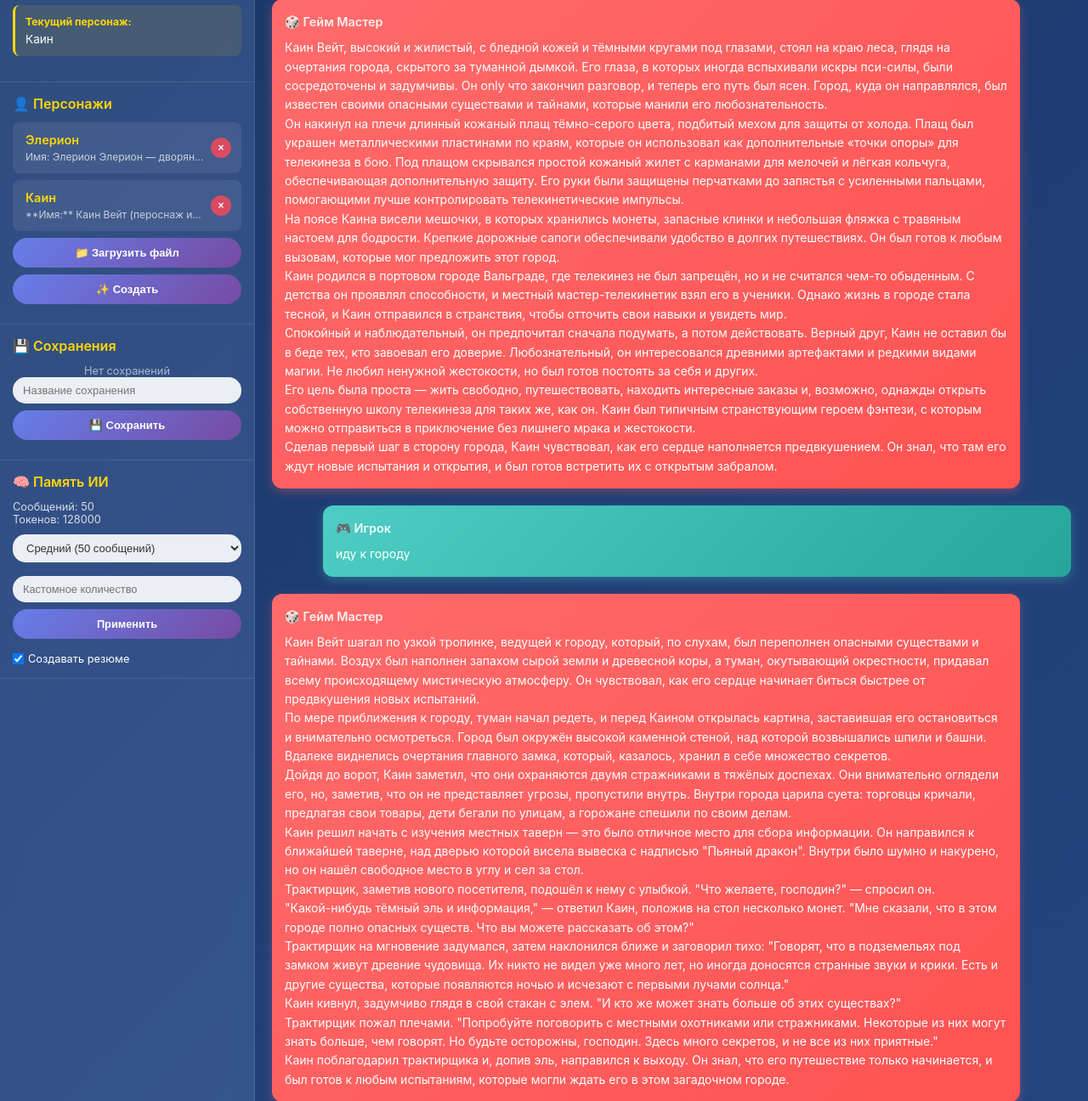
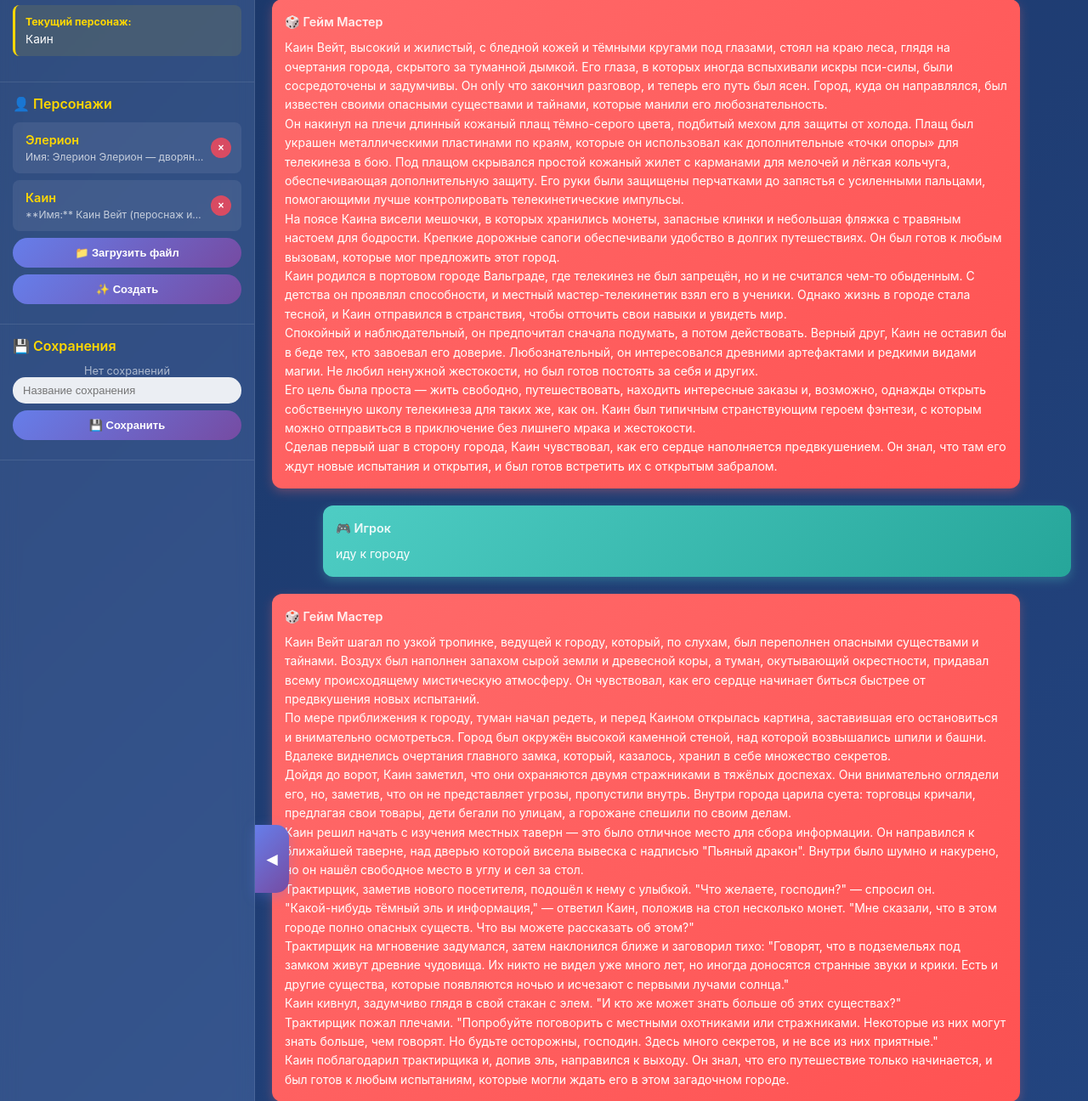
Before and after one commit to lewa68/NarrativeGame, a Flask app: page / in a window 1280 px wide. Shown: the part 289-1585 px from the top of the page at 85% size. Run offline with Flask 3, Linux system fonts and the light colour scheme; a user stored in the database is signed in; data that the repository does not hold is empty.

Commit message:
Assistant checkpoint: Убрал настройки контекста и добавил кнопку скрытия меню
Assistant generated file changes:
- main.py: Удаление пользовательских настроек контекста, Удаление маршрутов для настроек контекста
- templates/game.html: Удаление секции настроек контекста из сайдбара, Добавление кнопки скрытия сайдбара и стилей, Обновление стилей для адаптации к скрытому сайдбару, Добавление кнопки переключения сайдбара в HTML, Удаление функций управления контекстом из JavaScript, Удаление вызова loadContextConfig и добавление функции toggleSidebarCollapse, Добавление функции переключения сайдбара, Обновление мобильных стилей

---

User prompt:

так, настройки количества запоминаемого контекста должны быть только в коде, а не у пользователя, и давай еще сделаем так, что бы все меню слева можно было скрыть по кнопке< и что бы это было красиво и в стиле сайта

Replit-Commit-Author: Assistant
Replit-Commit-Session-Id: 2c980ae3-783e-40bb-bc18-732edc1f9107

```diff
--- a/main.py
+++ b/main.py
@@ -21,10 +21,10 @@ MODEL = "mistral-large-latest"
 app = Flask(__name__)
 app.secret_key = secrets.token_hex(16)
 
-# Глобальная конфигурация контекста
+# Глобальная конфигурация контекста (только в коде)
 CONTEXT_CONFIG = {
-    "max_messages": 500,
-    "max_tokens": 1280000,
+    "max_messages": 50,
+    "max_tokens": 128000,
     "summary_enabled": True,
     "context_size": "medium"
 }
@@ -679,64 +679,7 @@ def start_game():
 
 
 
-@app.route('/get_context_config', methods=['GET'])
-@login_required
-def get_context_config():
-    """Получает текущие настройки контекста"""
-    return jsonify({
-        "success": True,
-        "config": CONTEXT_CONFIG
-    })
-
-
-@app.route('/update_context_config', methods=['POST'])
-@login_required
-def update_context_config():
-    """Обновляет настройки контекста"""
-    data = request.get_json()
-
-    if 'max_messages' in data:
-        try:
-            max_messages = int(data['max_messages'])
-            if 1 <= max_messages <= 500:  # Разумные ограничения
-                CONTEXT_CONFIG['max_messages'] = max_messages
-            else:
-                return jsonify({"error": "max_messages должно быть от 1 до 500"})
-        except ValueError:
-            return jsonify({"error": "max_messages должно быть числом"})
-
-    if 'max_tokens' in data:
-        try:
-            max_tokens = int(data['max_tokens'])
-            if 1000 <= max_tokens <= 300000:  # Ограничения API
-                CONTEXT_CONFIG['max_tokens'] = max_tokens
-            else:
-                return jsonify({"error": "max_tokens должно быть от 1000 до 300000"})
-        except ValueError:
-            return jsonify({"error": "max_tokens должно быть числом"})
-
-    if 'summary_enabled' in data:
-        CONTEXT_CONFIG['summary_enabled'] = bool(data['summary_enabled'])
-
-    if 'context_size' in data:
-        size = data['context_size']
-        if size in ['small', 'medium', 'large', 'xlarge']:
-            CONTEXT_CONFIG['context_size'] = size
-            # Применяем предустановку
-            context_manager = ContextManager()
-            context_manager.set_context_size(size)
-            CONTEXT_CONFIG['max_messages'] = context_manager.max_messages
-            CONTEXT_CONFIG['max_tokens'] = context_manager.max_tokens
-        else:
-            return jsonify({"error": "Неизвестный размер контекста"})
-
-    logger.info(f"Обновлены настройки контекста: {CONTEXT_CONFIG}")
-
-    return jsonify({
-        "success": True,
-        "message": "Настройки контекста обновлены",
-        "config": CONTEXT_CONFIG
-    })
+
 
     return jsonify({"response": response, "game_started": bool(character)})
 
--- a/templates/game.html
+++ b/templates/game.html
@@ -551,6 +551,10 @@
 
         /* Адаптивность */
         @media (max-width: 768px) {
+            .sidebar-toggle {
+                display: none;
+            }
+
             .sidebar {
                 width: 280px;
                 position: fixed;
@@ -637,6 +641,51 @@
 
         .menu-toggle {
             display: none;
+        }
+
+        .sidebar-toggle {
+            position: fixed;
+            top: 50%;
+            left: 300px;
+            transform: translateY(-50%);
+            background: linear-gradient(135deg, #667eea, #764ba2);
+            color: white;
+            border: none;
+            border-radius: 0 15px 15px 0;
+            width: 40px;
+            height: 80px;
+            cursor: pointer;
+            font-size: 16px;
+            font-weight: bold;
+            transition: all 0.3s ease;
+            z-index: 1000;
+            box-shadow: 0 4px 15px rgba(102, 126, 234, 0.3);
+            display: flex;
+            align-items: center;
+            justify-content: center;
+        }
+
+        .sidebar-toggle:hover {
+            background: linear-gradient(135deg, #5a6fd8, #6a42a6);
+            box-shadow: 0 6px 20px rgba(102, 126, 234, 0.5);
+            transform: translateY(-50%) translateX(5px);
+        }
+
+        .sidebar.collapsed {
+            transform: translateX(-100%);
+        }
+
+        .sidebar-toggle.collapsed {
+            left: 0;
+            border-radius: 0 15px 15px 0;
+        }
+
+        .game-area.expanded {
+            margin-left: 0;
+        }
+
+        .input-area.expanded {
+            left: 0;
         }
 
         .overlay {
@@ -695,6 +744,7 @@
             gap: 12px;
             border-top: 1px solid rgba(255,255,255,0.2);
             z-index: 10;
+            transition: left 0.3s ease;
         }
     </style>
 </head>
@@ -713,6 +763,9 @@
     <div class="overlay" onclick="closeSidebar()"></div>
 
     <div class="main-container">
+        <button class="sidebar-toggle" id="sidebarToggle" onclick="toggleSidebarCollapse()">
+            ◀
+        </button>
         <div class="sidebar" id="sidebar">
             <div class="sidebar-scrollable">
                 <!-- Чаты -->
@@ -751,36 +804,7 @@
                     <button class="action-btn" onclick="saveGame()">💾 Сохранить</button>
                 </div>
 
-                <!-- Настройки контекста -->
-                <div class="sidebar-section">
-                    <h3>🧠 Память ИИ</h3>
-                    <div style="font-size: 0.8em; margin-bottom: 10px; opacity: 0.8;">
-                        <div>Сообщений: <span id="current-messages">50</span></div>
-                        <div>Токенов: <span id="current-tokens">128000</span></div>
-                    </div>
-
-                    <select id="context-size-select" class="small-input" onchange="setContextSize()">
-                        <option value="small">Малый (20 сообщений)</option>
-                        <option value="medium" selected>Средний (50 сообщений)</option>
-                        <option value="large">Большой (100 сообщений)</option>
-                        <option value="xlarge">Очень большой (200 сообщений)</option>
-                    </select>
-
-                    <div style="margin-top: 8px;">
-                        <input type="number" id="custom-messages-input" class="small-input"
-                               placeholder="Кастомное количество" min="1" max="500"
-                               style="font-size: 0.8em;">
-                        <button class="action-btn" onclick="setCustomContext()"
-                                style="font-size: 0.8em;">Применить</button>
-                    </div>
-
-                    <div style="margin-top: 8px; font-size: 0.8em;">
-                        <label style="display: flex; align-items: center; gap: 5px;">
-                            <input type="checkbox" id="summary-enabled" checked onchange="updateSummaryEnabled()">
-                            Создавать резюме
-                        </label>
-                    </div>
-                </div>
+
             </div>
         </div>
 
@@ -881,7 +905,6 @@
             loadChats();
             loadCharacters();
             loadSaves();
-            loadContextConfig();
         };
 
         function loadUserInfo() {
@@ -1199,97 +1222,7 @@
                 }
 
 
-        // Функции управления контекстом
-        function loadContextConfig() {
-            fetch('/get_context_config')
-            .then(response => response.json())
-            .then(data => {
-                if (data.success) {
-                    const config = data.config;
-                    document.getElementById('current-messages').textContent = config.max_messages;
-                    document.getElementById('current-tokens').textContent = config.max_tokens;
-                    document.getElementById('context-size-select').value = config.context_size;
-                    document.getElementById('summary-enabled').checked = config.summary_enabled;
-                }
-            })
-            .catch(error => {
-                console.error('Ошибка загрузки настроек контекста:', error);
-            });
-        }
-
-        function setContextSize() {
-            const size = document.getElementById('context-size-select').value;
-
-            fetch('/update_context_config', {
-                method: 'POST',
-                headers: { 'Content-Type': 'application/json' },
-                body: JSON.stringify({ context_size: size })
-            })
-            .then(response => response.json())
-            .then(data => {
-                if (data.success) {
-                    const config = data.config;
-                    document.getElementById('current-messages').textContent = config.max_messages;
-                    document.getElementById('current-tokens').textContent = config.max_tokens;
-                    showNotification(`Размер контекста изменен: ${config.max_messages} сообщений`, 'success');
-                } else {
-                    showNotification(data.error, 'error');
-                }
-            })
-            .catch(error => {
-                showNotification('Ошибка обновления контекста: ' + error.message, 'error');
-            });
-        }
-
-        function setCustomContext() {
-            const maxMessages = parseInt(document.getElementById('custom-messages-input').value);
-
-            if (!maxMessages || maxMessages < 1 || maxMessages > 500) {
-                showNotification('Введите число от 1 до 500', 'error');
-                return;
-            }
-
-            fetch('/update_context_config', {
-                method: 'POST',
-                headers: { 'Content-Type': 'application/json' },
-                body: JSON.stringify({ max_messages: maxMessages })
-            })
-            .then(response => response.json())
-            .then(data => {
-                if (data.success) {
-                    const config = data.config;
-                    document.getElementById('current-messages').textContent = config.max_messages;
-                    document.getElementById('custom-messages-input').value = '';
-                    showNotification(`Установлено ${config.max_messages} сообщений в контексте`, 'success');
-                } else {
-                    showNotification(data.error, 'error');
-                }
-            })
-            .catch(error => {
-                showNotification('Ошибка установки контекста: ' + error.message, 'error');
-            });
-        }
-
-        function updateSummaryEnabled() {
-            const enabled = document.getElementById('summary-enabled').checked;
-
-            fetch('/update_context_config', {
-                method: 'POST',
-                headers: { 'Content-Type': 'application/json' },
-                body: JSON.stringify({ summary_enabled: enabled })
-            })
-            .then(response => response.json())
-            .then(data => {
-                if (data.success) {
-                    showNotification(enabled ? 'Резюме включено' : 'Резюме отключено', 'success');
-                } else {
-                    showNotification(data.error, 'error');
-                }
-            })
-            .catch(error => {
-                showNotification('Ошибка обновления настроек: ' + error.message, 'error');
-            });
-        }
+
 
             })
             .catch(error => {
@@ -2016,6 +1949,26 @@
         window.addEventListener('focus', function() {
             setTimeout(hideLoading, 50);
         });
+
+        // Функция переключения сайдбара
+        function toggleSidebarCollapse() {
+            const sidebar = document.getElementById('sidebar');
+            const toggleBtn = document.getElementById('sidebarToggle');
+            const gameArea = document.querySelector('.game-area');
+            const inputArea = document.querySelector('.input-area');
+
+            sidebar.classList.toggle('collapsed');
+            toggleBtn.classList.toggle('collapsed');
+            gameArea.classList.toggle('expanded');
+            inputArea.classList.toggle('expanded');
+
+            // Меняем символ на кнопке
+            if (sidebar.classList.contains('collapsed')) {
+                toggleBtn.textContent = '▶';
+            } else {
+                toggleBtn.textContent = '◀';
+            }
+        }
     </script>
 </body>
 </html>
```
